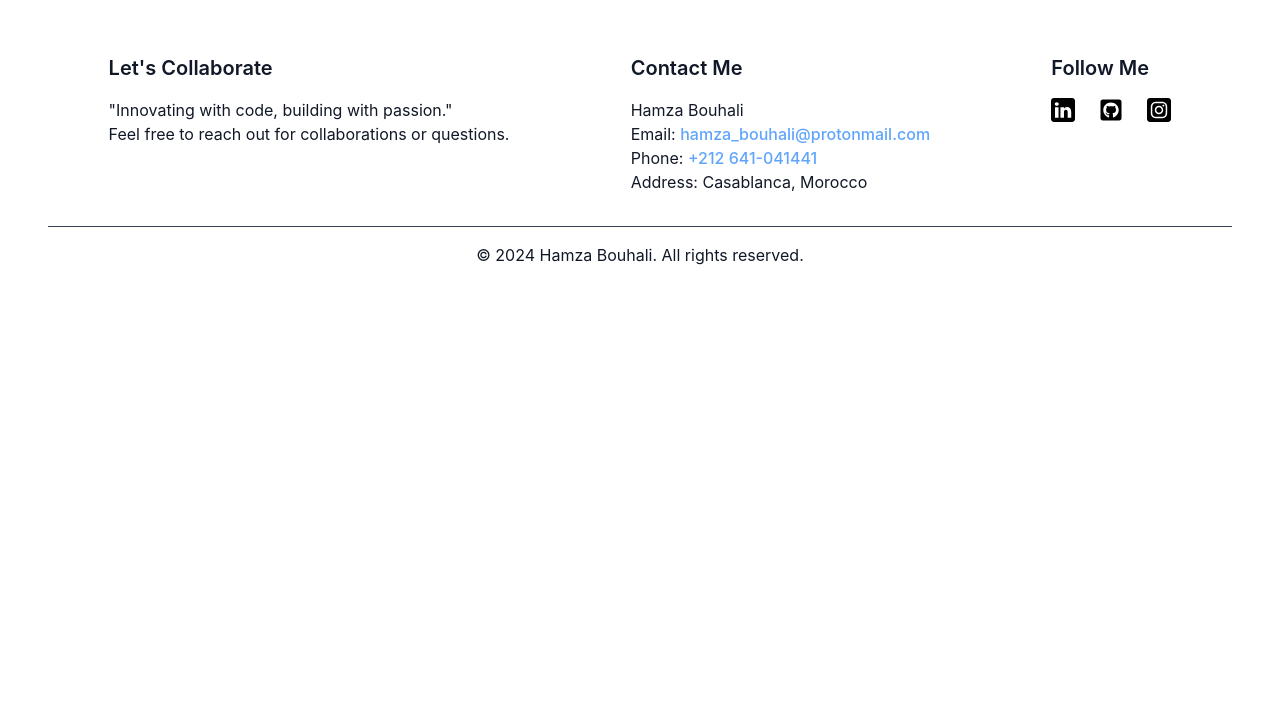
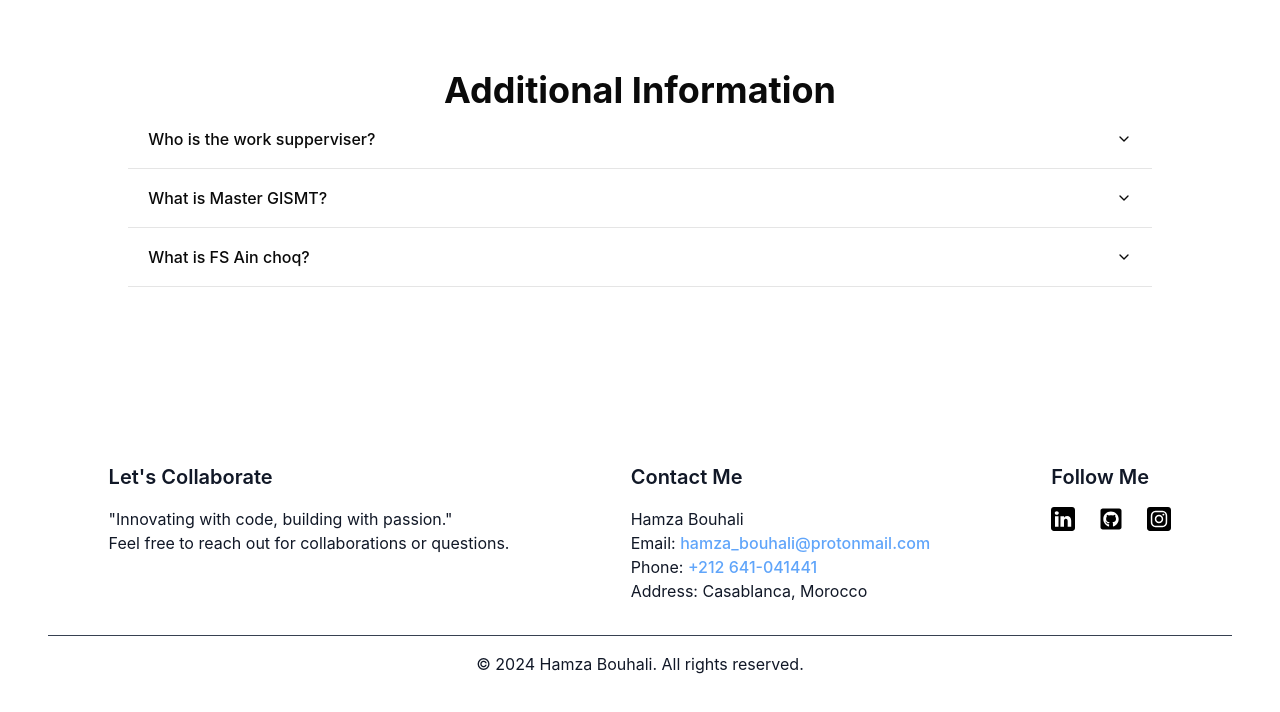
Before and after one commit to bouhvli/portfolio, a React (Vite) app: page / in a window 1280 px wide. Shown: the part 3237-3949 px from the top of the page. Before the commit the page ends 3552 px from the top, so only its background shows below. Built offline with nearby package versions, Linux system fonts and the light colour scheme.

Commit message:
adding the additional information section

```diff
--- a/package.json
+++ b/package.json
@@ -13,6 +13,7 @@
     "@emailjs/browser": "^4.4.1",
     "@headlessui/react": "^2.1.10",
     "@heroicons/react": "^2.1.5",
+    "@radix-ui/react-accordion": "^1.2.1",
     "@radix-ui/react-icons": "^1.3.0",
     "@radix-ui/react-slot": "^1.1.0",
     "class-variance-authority": "^0.7.0",
--- /dev/null
+++ b/src/components/Accourding.tsx
@@ -0,0 +1,46 @@
+import {
+  Accordion,
+  AccordionContent,
+  AccordionItem,
+  AccordionTrigger,
+} from "./ui/accordion"
+import teacherr from '../assets/hassan.jpg'
+
+export function AccordionSection() {
+  return (
+    <Accordion type="single" collapsible className="w-[80%]">
+      <AccordionItem value="item-1" >
+        <AccordionTrigger className="bg-white hover:border-none">Who is the work supperviser?</AccordionTrigger>
+        <AccordionContent className="flex flex-row mx-10">
+        <img className="h-16  rounded-lg bg-cover" src={teacherr} alt="" />
+            <div className="ml-3 overflow-hidden">
+              <p className="text-sm font-medium text-slate-900">Hassan Rhinane</p>
+            <p className="text-sm text-slate-500 truncate">Director of Research Center In GIS and Land Management, Hassan II University of Casablanca, Morocco</p>
+            <p className="text-sm text-slate-500 truncate"><b>Email:</b> rhinanehassan@gmail.com</p>
+            </div>
+        </AccordionContent>
+      </AccordionItem>
+      <AccordionItem value="item-2">
+        <AccordionTrigger className="bg-white hover:border-none">What is Master GISMT?</AccordionTrigger>
+        <AccordionContent className="flex flex-col mx-10">
+        <p className="text-sm text-slate-500">
+            The <strong>Master in Geographic Information Systems and Territory Management (Master GISMT)</strong>
+            is a graduate program designed to train versatile professionals in the fields<br/> of geography, cartography, and territorial management. The program emphasizes  the organization, processing, and management of geospatial data, including geological,<br/> geographical, and environmental data, using technologies like cartography, remote sensing, quantitative spatial analysis, and Geographic Information Systems (GIS).
+        </p>
+
+        <strong className="text-sm text-slate-500">Key Objectives</strong>
+        <ul className="text-sm text-slate-500 ">
+            <li>Train specialists in the use of geospatial technologies to manage and analyze environmental and territorial data.</li>
+            <li>Equip students with skills to work in public institutions or private organizations in roles where cartography, digital geospatial information, IT, and new technologies are essential tools.</li>
+        </ul>
+        </AccordionContent>
+      </AccordionItem>
+      <AccordionItem value="item-3">
+        <AccordionTrigger className="bg-white hover:border-none">What is FS Ain choq?</AccordionTrigger>
+        <AccordionContent className="flex flex-row mx-10">
+        <p className="text-sm text-slate-500">The Faculty of Sciences Aïn-Chock of Casablanca (FSAC):<br/> is part of the Hassan II University of Casablanca. It was created in 1981 and includes five departments of teaching and research in the following fields:<br/> Mathematics, Computer Science, Physics, Chemistry, Biology, and Geology.</p>
+        </AccordionContent>
+      </AccordionItem>
+    </Accordion>
+  )
+}
--- /dev/null
+++ b/src/components/ui/accordion.tsx
@@ -0,0 +1,56 @@
+import * as React from "react"
+import * as AccordionPrimitive from "@radix-ui/react-accordion"
+import { ChevronDown } from "lucide-react"
+
+import { cn } from "@/lib/utils"
+
+const Accordion = AccordionPrimitive.Root
+
+const AccordionItem = React.forwardRef<
+  React.ElementRef<typeof AccordionPrimitive.Item>,
+  React.ComponentPropsWithoutRef<typeof AccordionPrimitive.Item>
+>(({ className, ...props }, ref) => (
+  <AccordionPrimitive.Item
+    ref={ref}
+    className={cn("border-b", className)}
+    {...props}
+  />
+))
+AccordionItem.displayName = "AccordionItem"
+
+const AccordionTrigger = React.forwardRef<
+  React.ElementRef<typeof AccordionPrimitive.Trigger>,
+  React.ComponentPropsWithoutRef<typeof AccordionPrimitive.Trigger>
+>(({ className, children, ...props }, ref) => (
+  <AccordionPrimitive.Header className="flex">
+    <AccordionPrimitive.Trigger
+      ref={ref}
+      className={cn(
+        "flex flex-1 items-center justify-between py-4 font-medium transition-all hover:underline [&[data-state=open]>svg]:rotate-180",
+        className
+      )}
+      {...props}
+    >
+      {children}
+      <ChevronDown className="h-4 w-4 shrink-0 transition-transform duration-200" />
+    </AccordionPrimitive.Trigger>
+  </AccordionPrimitive.Header>
+))
+AccordionTrigger.displayName = AccordionPrimitive.Trigger.displayName
+
+const AccordionContent = React.forwardRef<
+  React.ElementRef<typeof AccordionPrimitive.Content>,
+  React.ComponentPropsWithoutRef<typeof AccordionPrimitive.Content>
+>(({ className, children, ...props }, ref) => (
+  <AccordionPrimitive.Content
+    ref={ref}
+    className="overflow-hidden text-sm transition-all data-[state=closed]:animate-accordion-up data-[state=open]:animate-accordion-down"
+    {...props}
+  >
+    <div className={cn("pb-4 pt-0", className)}>{children}</div>
+  </AccordionPrimitive.Content>
+))
+
+AccordionContent.displayName = AccordionPrimitive.Content.displayName
+
+export { Accordion, AccordionItem, AccordionTrigger, AccordionContent }
--- a/src/pages/HomePage.tsx
+++ b/src/pages/HomePage.tsx
@@ -14,6 +14,7 @@ import gistool from '../assets/gistools.png'
 import othertools from '../assets/othertools.png'
 import FeaturedProjects from '../components/FeaturedProjects';
 import Footer from '../components/Footer';
+import { AccordionSection } from '../components/Accourding';
 
 
 const HomePage: React.FC = () => {
@@ -102,6 +103,10 @@ const HomePage: React.FC = () => {
         <FeaturedProjects />
       </section>
 
+      <section className="mx-auto py-16 flex flex-col items-center">
+        <h2 className="text-4xl font-bold text-center">Additional Information</h2>
+        <AccordionSection />
+      </section>
       {/* Footer */}
       <Footer />
 
--- a/tailwind.config.js
+++ b/tailwind.config.js
@@ -53,6 +53,28 @@ export default {
   				'4': 'hsl(var(--chart-4))',
   				'5': 'hsl(var(--chart-5))'
   			}
+  		},
+  		keyframes: {
+  			'accordion-down': {
+  				from: {
+  					height: '0'
+  				},
+  				to: {
+  					height: 'var(--radix-accordion-content-height)'
+  				}
+  			},
+  			'accordion-up': {
+  				from: {
+  					height: 'var(--radix-accordion-content-height)'
+  				},
+  				to: {
+  					height: '0'
+  				}
+  			}
+  		},
+  		animation: {
+  			'accordion-down': 'accordion-down 0.2s ease-out',
+  			'accordion-up': 'accordion-up 0.2s ease-out'
   		}
   	}
   },
```
Also changed, not shown: src/assets/hassan.jpg (added), 1 other file (tests, documents, lock files or other folders).
